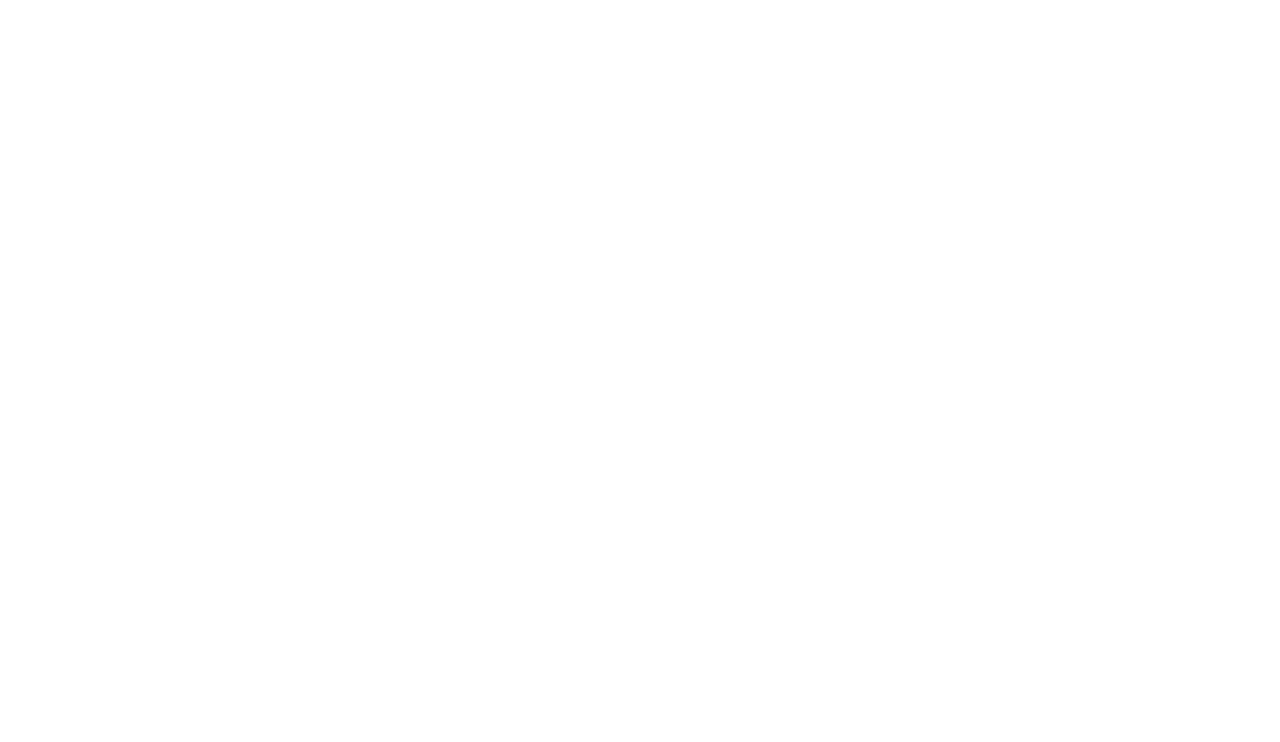
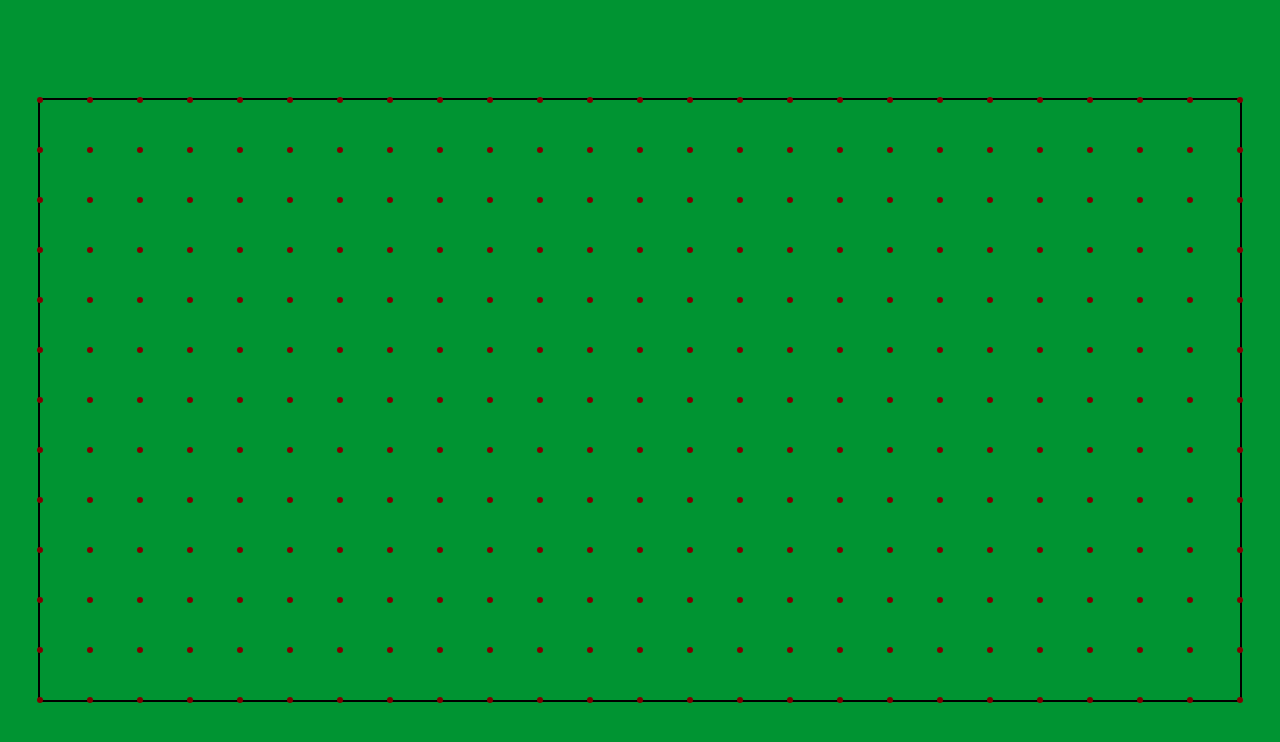
Before and after one commit to Luka-webdev/joinPoints, a website: page index.html in a window 1280 px wide. Drawn offline with Linux system fonts and the light colour scheme.

Commit message:
Create a function to make points

```diff
--- a/index.html
+++ b/index.html
@@ -8,7 +8,13 @@
     <link rel="stylesheet" href="css/style.css">
 </head>
 <body>
-
+    <div class="wrapper">
+        <div class="welcomeScreen"></div>
+        <div class="gameRules"></div>
+        <div class="gameBoard">
+            <div class="board"></div>
+        </div>
+    </div>
     <script src="js/jquery-3.6.0.min.js"></script>
     <script src="js/script.js"></script>
 </body>
--- a/js/script.js
+++ b/js/script.js
@@ -1,4 +1,41 @@
 $(function(){
-    console.log('ok')
+    const board = $('.board');
+    const boardWidth = board.width();
+    const boardHeight = board.height();
+    const step = 50;
+    let coordinateX = 0;
+    let coordinateY = 0;
+    const numberPoints = (boardWidth/step+1)*(boardHeight/step+1);
+    let centerPointId = Math.floor(numberPoints/2);;
 
+    function creatPoints() {
+        for(let i=0;i<numberPoints;i++){
+            let point = $('<div></div>',{
+                'class':'point',
+                'id':i,
+                css:{
+                    'top':coordinateY-3,
+                    'left':coordinateX-3
+                }
+            })
+            board.append(point);
+            if(coordinateX>=boardWidth){
+                coordinateY+=step;
+                coordinateX=0;
+            }
+            else if(coordinateX<boardWidth){
+                coordinateX+=step;
+            }
+
+        }
+    }
+
+    function setActivePoints() {
+       let centerPoint = $('#'+centerPointId);
+       centerPoint.addClass('active')
+
+       console.log(centerPointId,numberPoints,centerPoint)
+    }
+    creatPoints();
+    setActivePoints();
 })
--- a/scss/style.scss
+++ b/scss/style.scss
@@ -0,0 +1,27 @@
+body {
+    padding:0;
+    margin:0;
+    background-color: #009432;
+}
+
+// Styles for section gameboard
+
+.gameBoard {
+    display:flex;
+    width:100vw;
+    height:100vh;
+    .board {
+        margin:auto;
+        border:2px solid black;
+        position:relative;
+        width:1200px;
+        height:600px;
+        .point {
+            position:absolute;
+            width:6px;
+            height:6px;
+            border-radius:50%;
+            background-color: maroon;
+        }
+    }
+}
```
Also changed, not shown: css/style.css, 1 other file.
